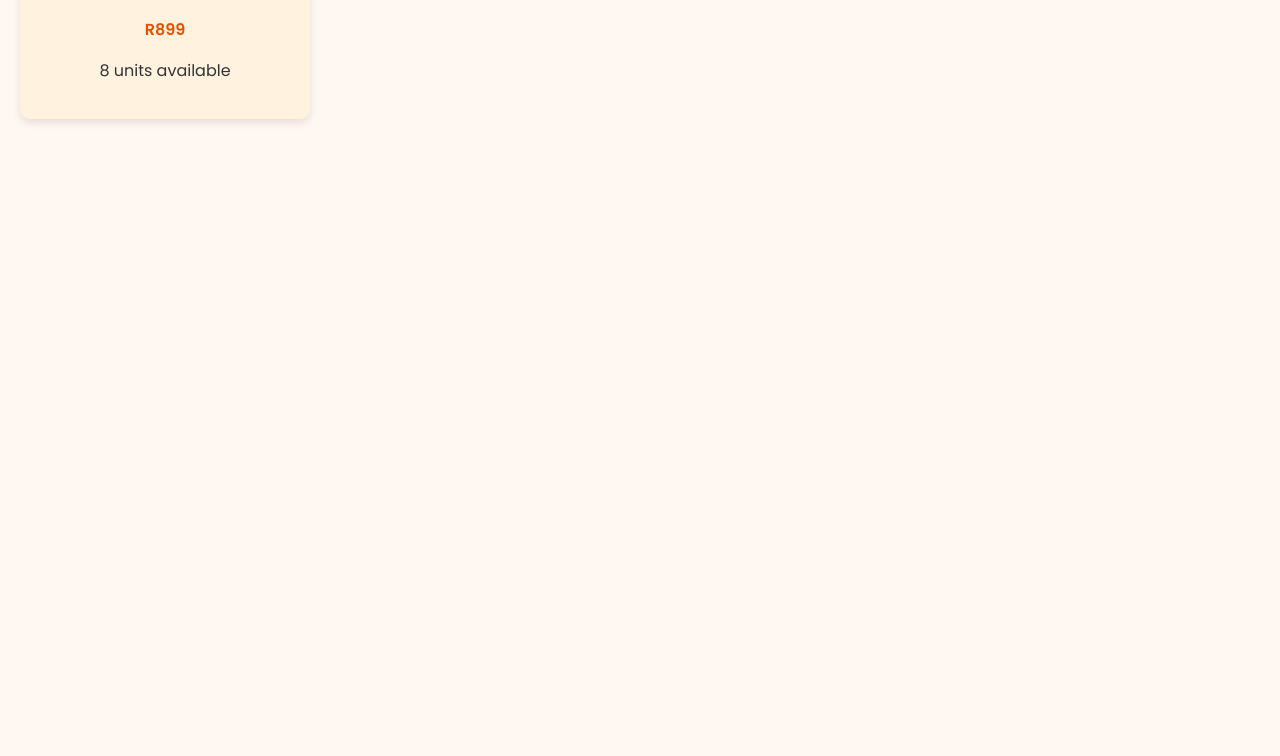
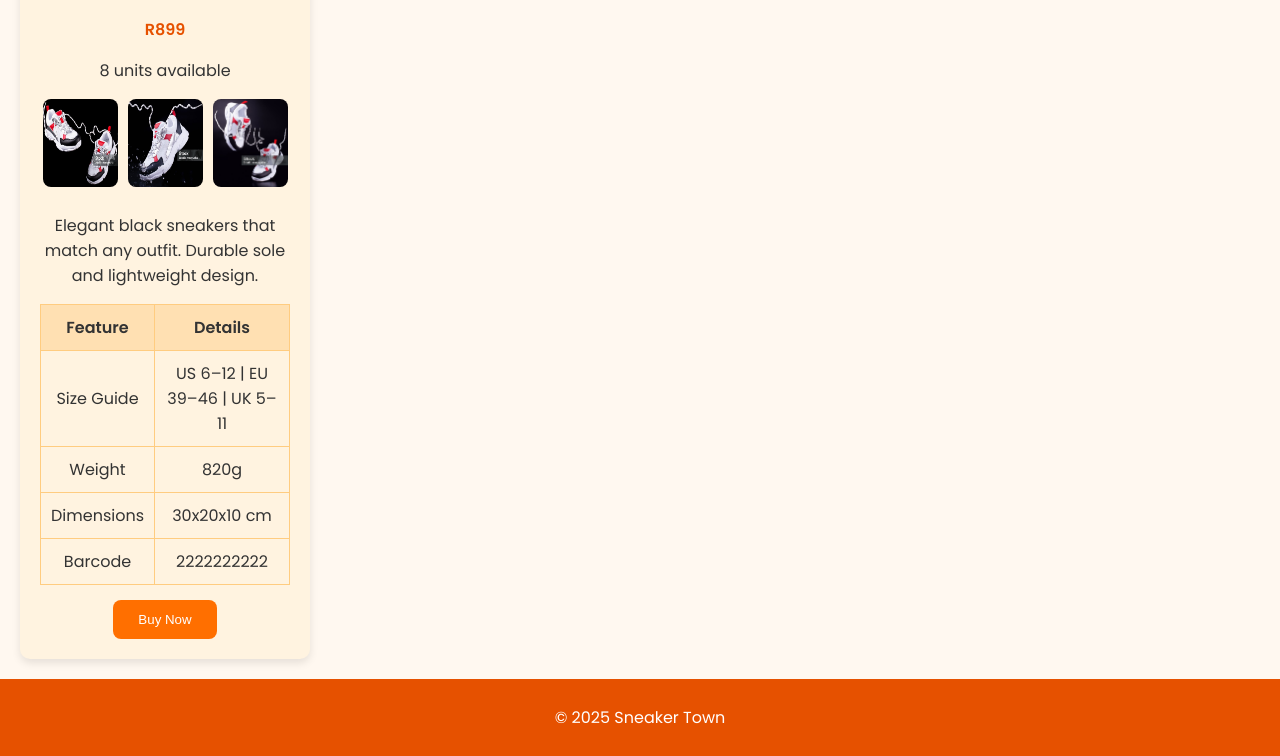
Before and after one commit to zohrafredericks/Module-1-Assessment-6-, a plain HTML site: page product2.html in a window 1280 px wide. Shown: the part 186-942 px from the top of the page. Before the commit the page ends 800 px from the top, so only its background shows below. Drawn offline with Linux system fonts and the light colour scheme.

Commit message:
changed commit

```diff
--- a/product2.html
+++ b/product2.html
@@ -1,4 +1,3 @@
-
 
  <!DOCTYPE html>
 <html lang="en">
@@ -24,6 +23,29 @@
     <p class="price">R899</p>
     <p class="availability">8 units available</p>
 
+    <div class="product-images">
+      <img src="images/sneaker2a_front.jpg" alt="Front View">
+      <img src="images/sneaker2b_side.jpg" alt="Side View">
+      <img src="images/sneaker2c_top.jpg" alt="Top View">
+    </div>
 
+    <p class="description">
+      Elegant black sneakers that match any outfit. Durable sole and lightweight design.
+    </p>
+
+    <table>
+      <tr><th>Feature</th><th>Details</th></tr>
+      <tr><td>Size Guide</td><td>US 6–12 | EU 39–46 | UK 5–11</td></tr>
+      <tr><td>Weight</td><td>820g</td></tr>
+      <tr><td>Dimensions</td><td>30x20x10 cm</td></tr>
+      <tr><td>Barcode</td><td>2222222222</td></tr>
+    </table>
+
+    <button>Buy Now</button>
+  </section>
+
+  <footer>
+    <p>&copy; 2025 Sneaker Town</p>
   </footer>
 </body>
+</html>
```
